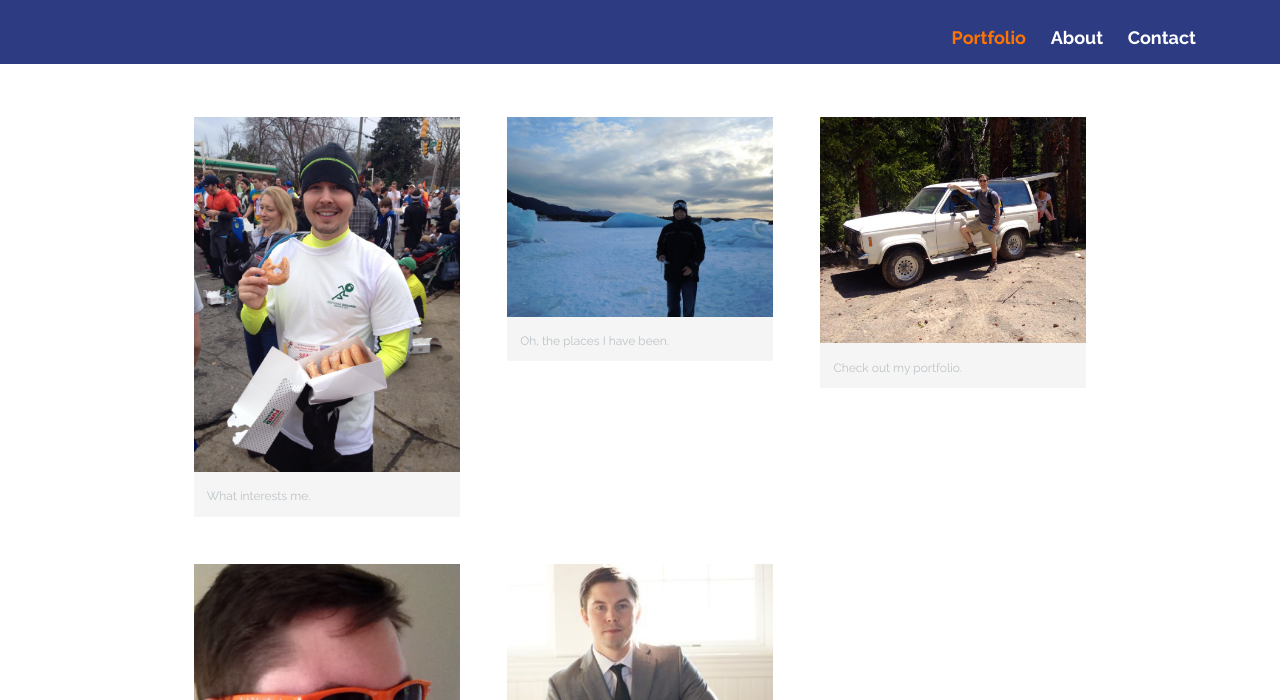
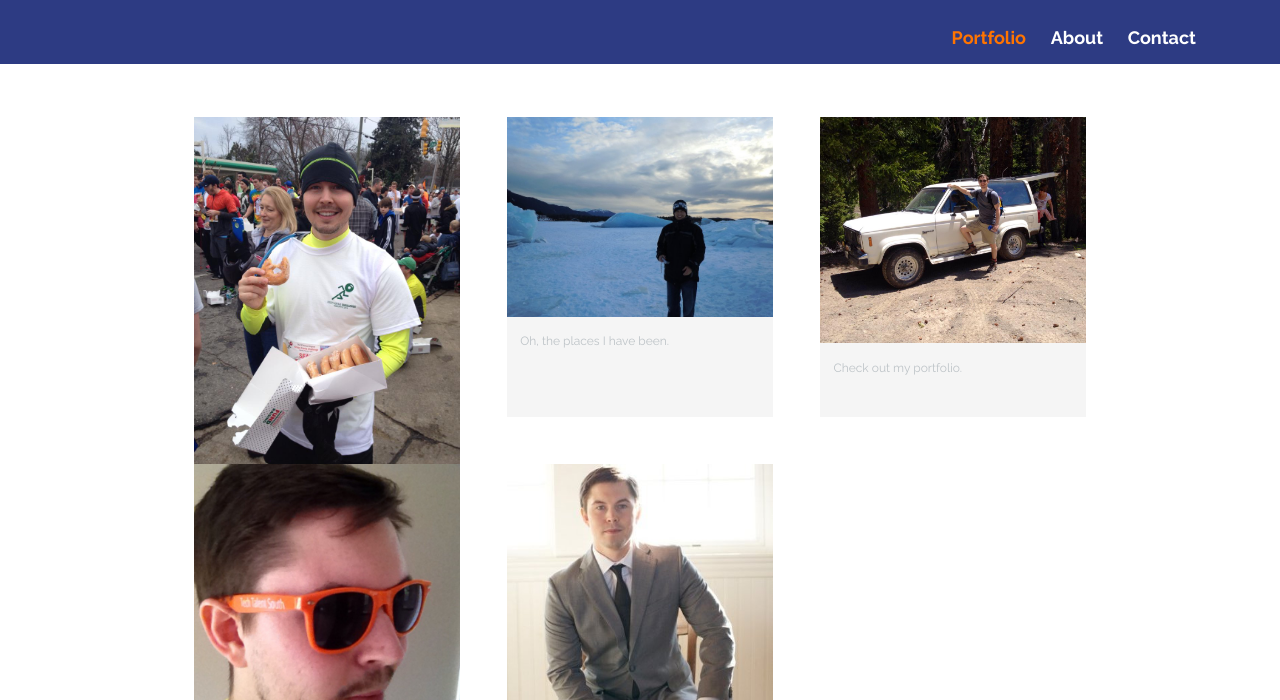
Before and after one commit to seanankenbruck/seanankenbruck.github.io, a plain HTML site: page index.html in a window 1280 px wide. Shown: the part 100-800 px from the top of the page. Drawn offline with nearby package versions, Linux system fonts and the light colour scheme.

Commit message:
same size photos

```diff
--- a/css/main.css
+++ b/css/main.css
@@ -116,7 +116,8 @@ PAGE: PORTFOLIO
 
 #gallery li {
   float: left;
-  width: 45%;
+  width: 300px;
+  height: 300px;
   margin: 2.5%;
   background-color: #f5f5f5;
   color: #bdc3c7;
```
